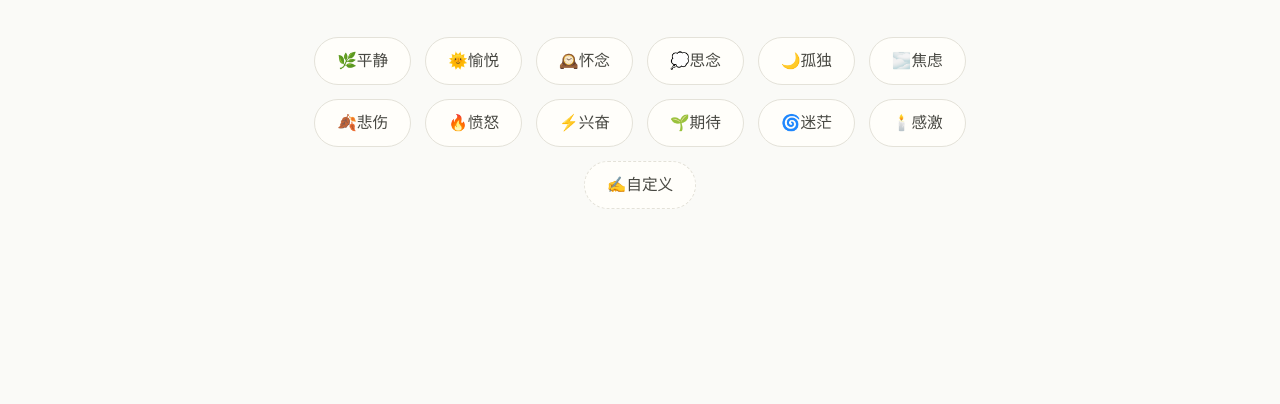
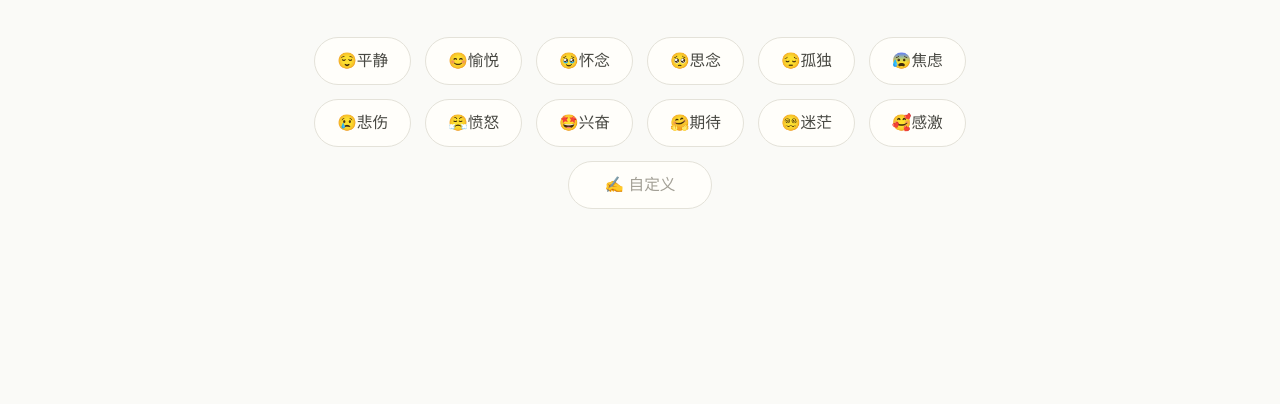
Before and after one commit to sheaplot/ve-chuangzuo, a website: page index.html in a window 1280 px wide. Both pictures are taken after a click on the button "开始创作". Shown: the part 396-800 px from the top of the page. Drawn offline with Linux system fonts and the light colour scheme; no server answers.

Commit message:
feat(mood): unify facial emoji moods and merge custom option into pill input

```diff
--- a/css/style.css
+++ b/css/style.css
@@ -1200,6 +1200,43 @@ svg {
 .time-custom-input::placeholder,
 .angle-custom-input::placeholder {
   color: #a3a096;
+}
+
+/* 自定义选项：与其它胶囊一致的输入框 */
+.custom-option-input {
+  box-sizing: border-box;
+  width: 9.2em;
+  min-height: 48px;
+  margin: 0;
+  padding: 10px 18px;
+  border: 1px solid var(--line);
+  border-radius: 999px;
+  background: var(--surface);
+  color: var(--text-soft);
+  font-family: var(--font-sans);
+  font-size: 0.98rem;
+  line-height: 1.6;
+  text-align: center;
+  cursor: text;
+  transition: border-color 0.2s ease, background-color 0.2s ease, color 0.2s ease;
+}
+
+.custom-option-input::placeholder {
+  color: #a3a096;
+}
+
+.custom-option-input:hover {
+  border-color: var(--accent);
+  background: var(--accent-soft);
+  color: var(--accent-deep);
+}
+
+.custom-option-input:focus {
+  outline: none;
+  border-color: var(--accent);
+  background: #fffefa;
+  color: var(--text);
+  box-shadow: 0 0 0 3px var(--accent-soft);
 }
 
 /* =========================================================
--- a/index.html
+++ b/index.html
@@ -63,21 +63,20 @@
     <section id="step-mood" class="step step-mood" aria-labelledby="mood-title" hidden>
       <h2 id="mood-title">此刻的心情是？</h2>
       <div class="mood-options">
-        <button class="mood-option mood-btn" type="button">🌿平静</button>
-        <button class="mood-option mood-btn" type="button">🌞愉悦</button>
-        <button class="mood-option mood-btn" type="button">🕰️怀念</button>
-        <button class="mood-option mood-btn" type="button">💭思念</button>
-        <button class="mood-option mood-btn" type="button">🌙孤独</button>
-        <button class="mood-option mood-btn" type="button">🌫️焦虑</button>
-        <button class="mood-option mood-btn" type="button">🍂悲伤</button>
-        <button class="mood-option mood-btn" type="button">🔥愤怒</button>
-        <button class="mood-option mood-btn" type="button">⚡兴奋</button>
-        <button class="mood-option mood-btn" type="button">🌱期待</button>
-        <button class="mood-option mood-btn" type="button">🌀迷茫</button>
-        <button class="mood-option mood-btn" type="button">🕯️感激</button>
-        <button type="button" id="mood-custom-btn" class="custom-option">✍️自定义</button>
+        <button class="mood-option mood-btn" type="button">😌平静</button>
+        <button class="mood-option mood-btn" type="button">😊愉悦</button>
+        <button class="mood-option mood-btn" type="button">🥹怀念</button>
+        <button class="mood-option mood-btn" type="button">🥺思念</button>
+        <button class="mood-option mood-btn" type="button">😔孤独</button>
+        <button class="mood-option mood-btn" type="button">😰焦虑</button>
+        <button class="mood-option mood-btn" type="button">😢悲伤</button>
+        <button class="mood-option mood-btn" type="button">😤愤怒</button>
+        <button class="mood-option mood-btn" type="button">🤩兴奋</button>
+        <button class="mood-option mood-btn" type="button">🤗期待</button>
+        <button class="mood-option mood-btn" type="button">😵‍💫迷茫</button>
+        <button class="mood-option mood-btn" type="button">🥰感激</button>
+        <input type="text" id="mood-custom-input" class="custom-option-input" placeholder="✍️ 自定义" aria-label="自定义此刻的心情，输入后按回车确认" title="点此输入自定义心情，按回车确认" autocomplete="off" />
       </div>
-      <input type="text" id="mood-custom-input" hidden placeholder="写下此刻的心情……" />
     </section>
 
     <section id="step-place" class="step step-place" aria-labelledby="place-title" hidden>
@@ -91,9 +90,8 @@
         <button class="place-option place-btn" type="button">菜市场</button>
         <button class="place-option place-btn" type="button">长途车上</button>
         <button class="place-option place-btn" type="button">老家的院子</button>
+        <input type="text" id="place-custom-input" class="custom-option-input" placeholder="✍️ 自定义" aria-label="自定义发生地，输入后按回车确认" title="点此输入自定义发生地，按回车确认" autocomplete="off" />
       </div>
-      <button type="button" class="custom-option">自定义</button>
-      <input type="text" id="place-custom-input" placeholder="写下发生地……" />
     </section>
 
     <section id="step-time" class="step step-time" aria-labelledby="time-title" hidden>
@@ -106,9 +104,8 @@
         <button class="time-option time-btn" type="button">某个夏天</button>
         <button class="time-option time-btn" type="button">某个冬天</button>
         <button class="time-option time-btn" type="button">昨天</button>
+        <input type="text" id="time-custom-input" class="custom-option-input" placeholder="✍️ 自定义" aria-label="自定义时间，输入后按回车确认" title="点此输入自定义时间，按回车确认" autocomplete="off" />
       </div>
-      <button type="button" class="custom-option">自定义</button>
-      <input type="text" id="time-custom-input" placeholder="写下时间……" />
     </section>
 
     <section id="step-angle" class="step step-angle" aria-labelledby="angle-title" hidden>
@@ -120,9 +117,8 @@
         <button class="angle-option angle-btn" type="button">写给过去的自己</button>
         <button class="angle-option angle-btn" type="button">从一帧画面写起</button>
         <button class="angle-option angle-btn" type="button">假如我是TA</button>
+        <input type="text" id="angle-custom-input" class="custom-option-input" placeholder="✍️ 其他" aria-label="自定义切入点，输入后按回车确认" title="点此输入自定义切入点，按回车确认" autocomplete="off" />
       </div>
-      <button type="button" class="custom-option">其他</button>
-      <input type="text" id="angle-custom-input" placeholder="写下切入点……" />
     </section>
 
     <section id="step-writing" class="step step-writing" hidden>
--- a/js/main.js
+++ b/js/main.js
@@ -35,34 +35,30 @@
     story: ""
   };
 
-  // 四个选项屏的配置：按钮组 / 自定义按钮 / 自定义输入框
+  // 四个选项屏的配置：按钮组 / 自定义胶囊输入框
   const screens = [
     {
       key: "mood",
       stepId: "step-mood",
       buttons: Array.from(document.querySelectorAll(".mood-btn")),
-      customBtn: document.getElementById("mood-custom-btn"),
       customInput: document.getElementById("mood-custom-input")
     },
     {
       key: "place",
       stepId: "step-place",
       buttons: Array.from(document.querySelectorAll(".place-btn")),
-      customBtn: document.querySelector("#step-place .custom-option"),
       customInput: document.getElementById("place-custom-input")
     },
     {
       key: "time",
       stepId: "step-time",
       buttons: Array.from(document.querySelectorAll(".time-btn")),
-      customBtn: document.querySelector("#step-time .custom-option"),
       customInput: document.getElementById("time-custom-input")
     },
     {
       key: "angle",
       stepId: "step-angle",
       buttons: Array.from(document.querySelectorAll(".angle-btn")),
-      customBtn: document.querySelector("#step-angle .custom-option"),
       customInput: document.getElementById("angle-custom-input")
     }
   ];
```
Also changed, not shown: meditation.html (+2 -2 lines), profile.html (+18 -10 lines).
